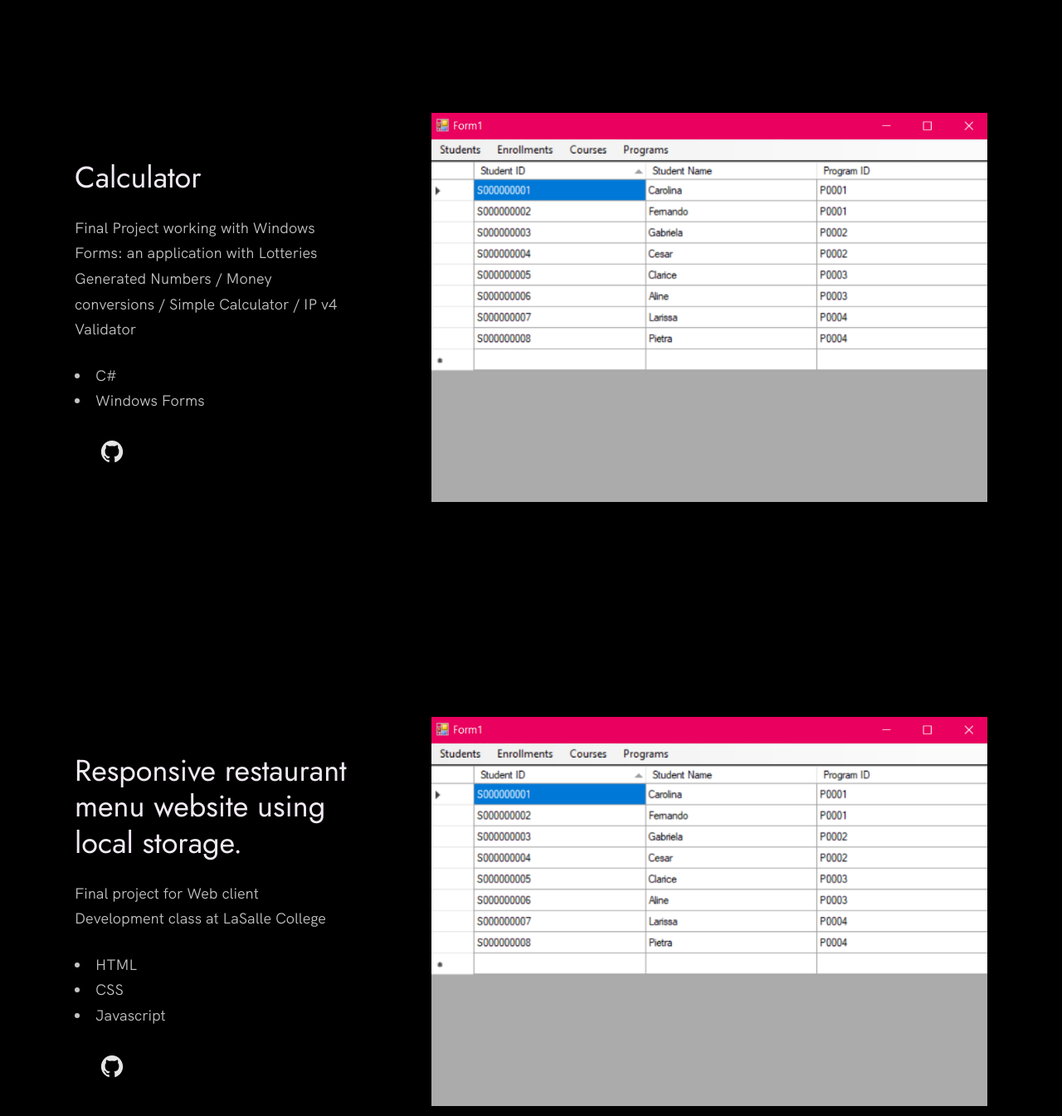
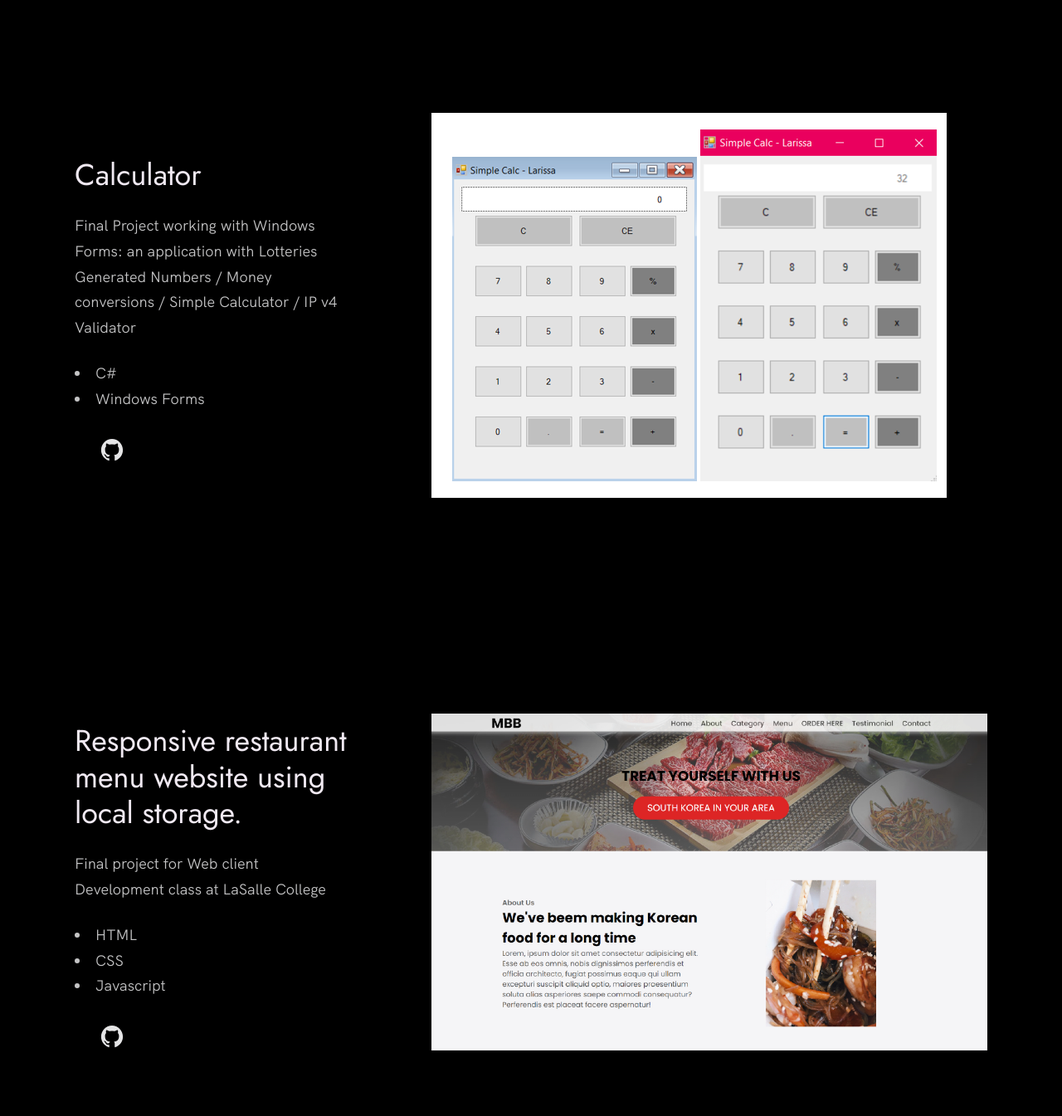
Before and after one commit to larimas/portifolio-site, a plain HTML site: page index.html in a window 1280 px wide. Shown: the part 1660-3005 px from the top of the page at 83% size. Drawn offline with Linux system fonts and the light colour scheme.

Commit message:
Update index.html

```diff
--- a/index.html
+++ b/index.html
@@ -100,7 +100,7 @@ experience in front-end or back-end web development. Recognized for fast thinkin
             </div>
           </div>
           <div class="work__image-box">
-            <img src="./images/project-1.png" class="work__image" alt="Project 1" />
+            <img src="./images/project-2.png" class="work__image" alt="Project 1" />
           </div>
         </div>
 
@@ -123,7 +123,7 @@ experience in front-end or back-end web development. Recognized for fast thinkin
             </div>
           </div>
           <div class="work__image-box">
-            <img src="./images/project-1.png" class="work__image" alt="Project 1" />
+            <img src="./images/project-3.png" class="work__image" alt="Project 1" />
           </div>
         </div>
       </div>
```
